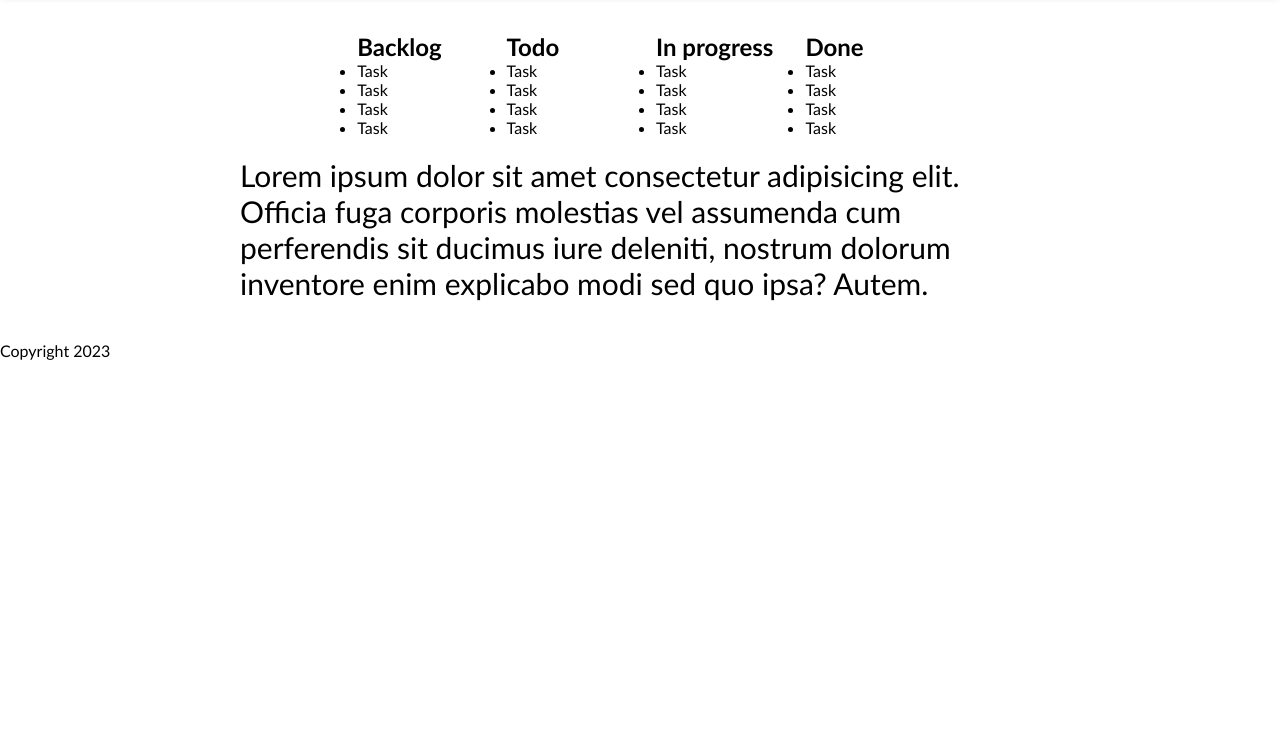
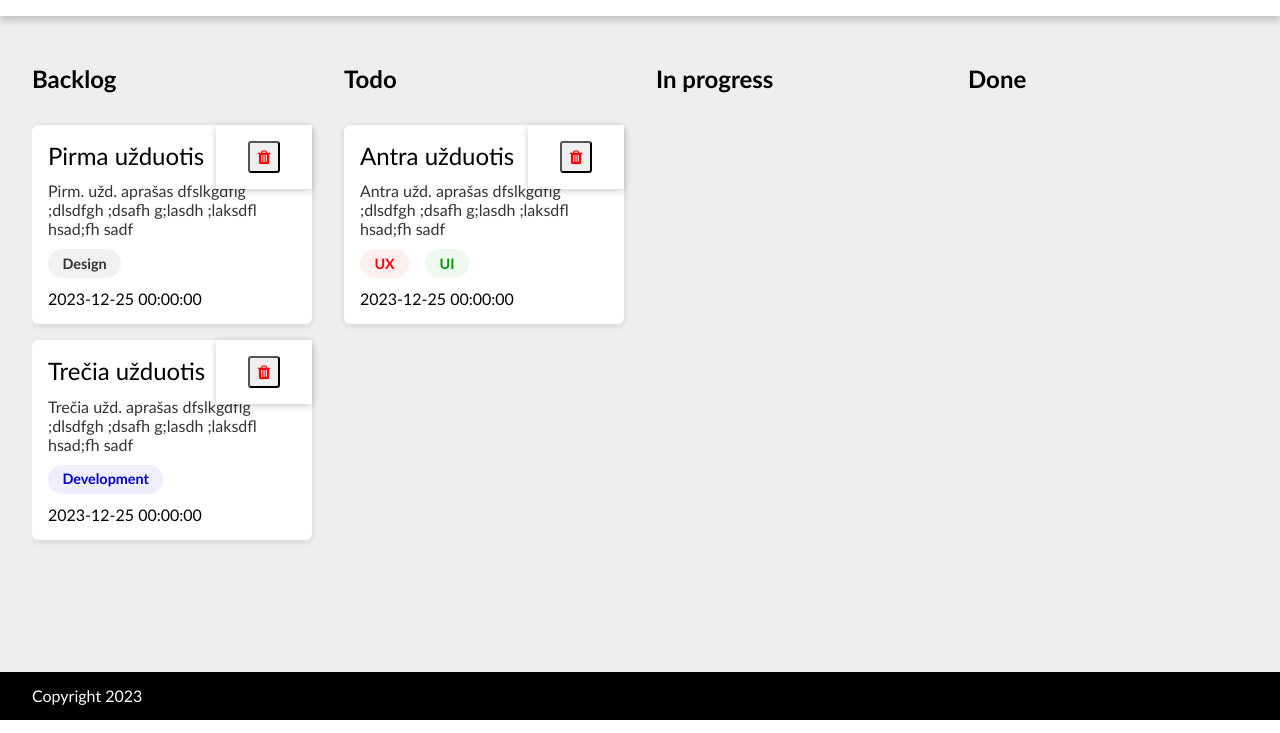
Before and after one commit to madrakas/06_kanban, a website with bundled scripts: page index.html in a window 1280 px wide. Shown: the part 67-800 px from the top of the page. Built offline with nearby package versions, Linux system fonts and the light colour scheme.

Commit message:
Kanban add delete tasks

```diff
--- a/css/header.css
+++ b/css/header.css
@@ -1,7 +1,7 @@
 .main-header{
     display: flex;
     justify-content: space-between;
-    padding: 20px 40px;
+    padding: 2rem;
     box-shadow: 0 4px 8px #0003;
     position: sticky;
     top: 0;
@@ -13,7 +13,8 @@
 }
 
 .main-header > logo {
-
+    font-size:  2rem;
+    line-height: 1em;
 }
 
 .main-header > btn {
--- a/css/list.css
+++ b/css/list.css
@@ -26,3 +26,8 @@ article > footer {
     padding: 5px;
     font-size: 16px;
 }
+
+.todo .task-list{
+
+    list-style: none;
+}
--- a/css/main.css
+++ b/css/main.css
@@ -14,8 +14,9 @@ body {
     flex-direction: column;
     align-items: center;
     gap: 20px;
-    padding: 40px 20px;
-
+    min-height: calc(100vh - 9rem);
+    background-color: #eee;
+    padding: 3rem 2rem 0 2rem;
 }
 
 .about > div {
@@ -26,6 +27,15 @@ body {
 .main-content > div {
     width: 800px;
     font-size: 30px;
+}
+
+.main-footer{
+    background-color: black;
+    padding: 1rem 2rem;
+    font-size: 1rem;
+    line-height: 1em;
+    color: white;
+
 }
 
 @media (max-width: 900px){
--- a/css/todo.css
+++ b/css/todo.css
@@ -1,4 +1,94 @@
 .todo {
     display: grid;
+    width: 100%;
+    grid-template-columns: repeat(4, 1fr);
+    gap: 2rem;
+    min-height: calc(100vh - 12rem);
+    overflow-y: auto;
+    padding-bottom: 2rem;
+}
+
+.todo .column{
+    display: flex;
+    flex-direction: column;
     gap: 2rem;
 }
+
+.todo .title {
+
+}
+
+.todo .task-list {
+    display: flex;
+    flex-direction: column;
+    gap: 1rem;
+    list-style: none;
+}
+
+.todo .task-card {
+    position: relative;
+    display: grid;
+    gap: 0.7rem;
+    padding:  1rem;
+    background-color: #fff;
+    border-radius: 0.4rem;
+    box-shadow: 0 0.1rem 0.4rem #0002;
+}
+
+.task-card .task-actions{
+    /* display: none; */
+    gap: 05rem;
+    position: absolute;
+    top: 0;
+    right: 0;
+    padding: 1rem 2rem;
+    background-color: #fffe;
+    box-shadow: 0 0.1rem 0.4rem #0003;
+}
+
+.task-card .task-actions:hover{
+    display: flex;
+}
+
+.task-card .task-actions button{
+    width: 2rem;
+    height: 2rem;
+    border-radius: 0.2rem;
+}
+
+.task-card .task-actions button.fa-trash{
+    color:red;
+}
+
+.task-card .task-actions button.fa-trash:hover{
+    color:white;
+    background-color: red;
+}
+
+.task-card .task-title {
+    font-size: 1.5rem;
+}
+
+.task-card .task-desc {
+    font-size: 1rem;
+    color: #333;
+
+}
+
+.task-card .task-tags {
+    display: flex;
+    gap: 1rem;
+}
+
+.task-card .tag {
+    font-size: 0.9rem;
+    font-weight: bold;
+    line-height: 1em;
+    padding: 0.5em 1em;
+    background-color: #ccc;
+    border-radius: 1em;
+}
+
+.task-card .task-deadline {
+
+}
--- a/index.html
+++ b/index.html
@@ -38,10 +38,10 @@
     </header>
 
     <main class="main-content">
-      <section id="kanban">TODO</section>
-      <section class="about">
+      <section id="kanban" class="todo">TODO</section>
+<!--       <section class="about">
         <div>Lorem ipsum dolor sit amet consectetur adipisicing elit. Officia fuga corporis molestias vel assumenda cum perferendis sit ducimus iure deleniti, nostrum dolorum inventore enim explicabo modi sed quo ipsa? Autem.</div>
-      </section>
+      </section> -->
 
     </main>
 
--- a/js/Todo.js
+++ b/js/Todo.js
@@ -3,6 +3,9 @@ export class Todo {
         this.selector = selector;
         this.columns = columns;
         this.DOM = null;
+        this.columnsDOM = [];
+        this.tasks = [];
+        this.lastUsedtaskID = 0;
 
         this.init();
     }
@@ -28,18 +31,62 @@ export class Todo {
 
         for (const column of this.columns) {
             HTML += `
-            <div>
-                <h2>${column}</h2>
-                <ul>
-                    <li>Task</li>
-                    <li>Task</li>
-                    <li>Task</li>
-                    <li>Task</li>
-                </ul>
+            <div class="column">
+                <h2 class="title">${column}</h2>
+                <ul class="task-list">
+
+                 </ul>
             </div>`;
         }
+
         this.DOM.classList.add('todo');
         this.DOM.innerHTML = HTML;
         this.DOM.style.gridTemplateColumns = `repeat(${this.columns.length}, 1fr)`;
+        this.columnsDOM = this.DOM.querySelectorAll('.task-list');
+        // console.log(this.columnsDOM);
     }
+
+    addTask(task){
+        this.tasks.push({
+            ...task,
+            isDeleted: false,
+        });
+
+        const taskID = ++this.lastUsedtaskID;
+        let tagsHTML = '';
+        let bgcolor = '#cccccc'
+
+        for (const tag of task.tags){
+            if (tag.color.length < 7 ){
+                bgcolor = tag.color + '1';
+            }else {
+                bgcolor = tag.color + '11';
+            }
+            tagsHTML += `<div class="tag" style="color: ${tag.color}; background-color: ${bgcolor}">${tag.text}</div>`;
+        }
+
+        const HTML =
+        `<li id="task_${taskID}" class="task-card">
+        <div class="task-actions">
+            <button class="fa fa-trash"></button>
+        </div>
+        <div class="task-title">${task.title}</div>
+        <div class="task-desc">${task.desc}</div>
+        <div class="task-tags">${tagsHTML}</div>
+        <div class="task-deadline">${task.deadline}</div>
+        </li>`
+
+       // this.columnsDOM[task.columnIndex].innerHTML += HTML;
+         this.columnsDOM[task.columnIndex].insertAdjacentHTML('beforeend', HTML);
+
+        const taskDOM = document.getElementById(`task_${taskID}`);
+        const deleteButtonDOM = taskDOM.querySelector('.fa-trash');
+
+        deleteButtonDOM.addEventListener('click', () => {
+            // console.log('delete', taskDOM);
+            this.tasks[taskID - 1].isDeleted = true;
+            taskDOM.remove();
+            console.log(taskID);
+        });
+    };
  };
--- a/js/main.js
+++ b/js/main.js
@@ -5,4 +5,38 @@ const kanban = new Todo(
     ['Backlog','Todo', 'In progress', 'Done']
     );
 
-    // kanban.addTask('');
+    kanban.addTask({
+        columnIndex: 0,
+        title: 'Pirma užduotis',
+        desc: 'Pirm. užd. aprašas  dfslkgdflg ;dlsdfgh ;dsafh g;lasdh ;laksdfl hsad;fh sadf',
+        createdOn: '2023-11-08 09:03:15',
+        deadline: '2023-12-25 00:00:00',
+        tags: [
+            {text: 'Design', color: '#333'}
+        ],
+    });
+
+    kanban.addTask({
+        columnIndex: 1,
+        title: 'Antra užduotis',
+        desc: 'Antra užd. aprašas  dfslkgdflg ;dlsdfgh ;dsafh g;lasdh ;laksdfl hsad;fh sadf',
+        createdOn: '2023-11-08 09:03:15',
+        deadline: '2023-12-25 00:00:00',
+        tags: [
+            {text: 'UX', color: '#f00'},
+            {text: 'UI', color: '#090'},
+        ],
+    });
+
+    kanban.addTask({
+        columnIndex: 0,
+        title: 'Trečia užduotis',
+        desc: 'Trečia užd. aprašas  dfslkgdflg ;dlsdfgh ;dsafh g;lasdh ;laksdfl hsad;fh sadf',
+        createdOn: '2023-11-08 09:03:15',
+        deadline: '2023-12-25 00:00:00',
+        tags: [
+            {text: 'Development', color: '#00c'}
+        ],
+    });
+
+    console.log(kanban);
```
